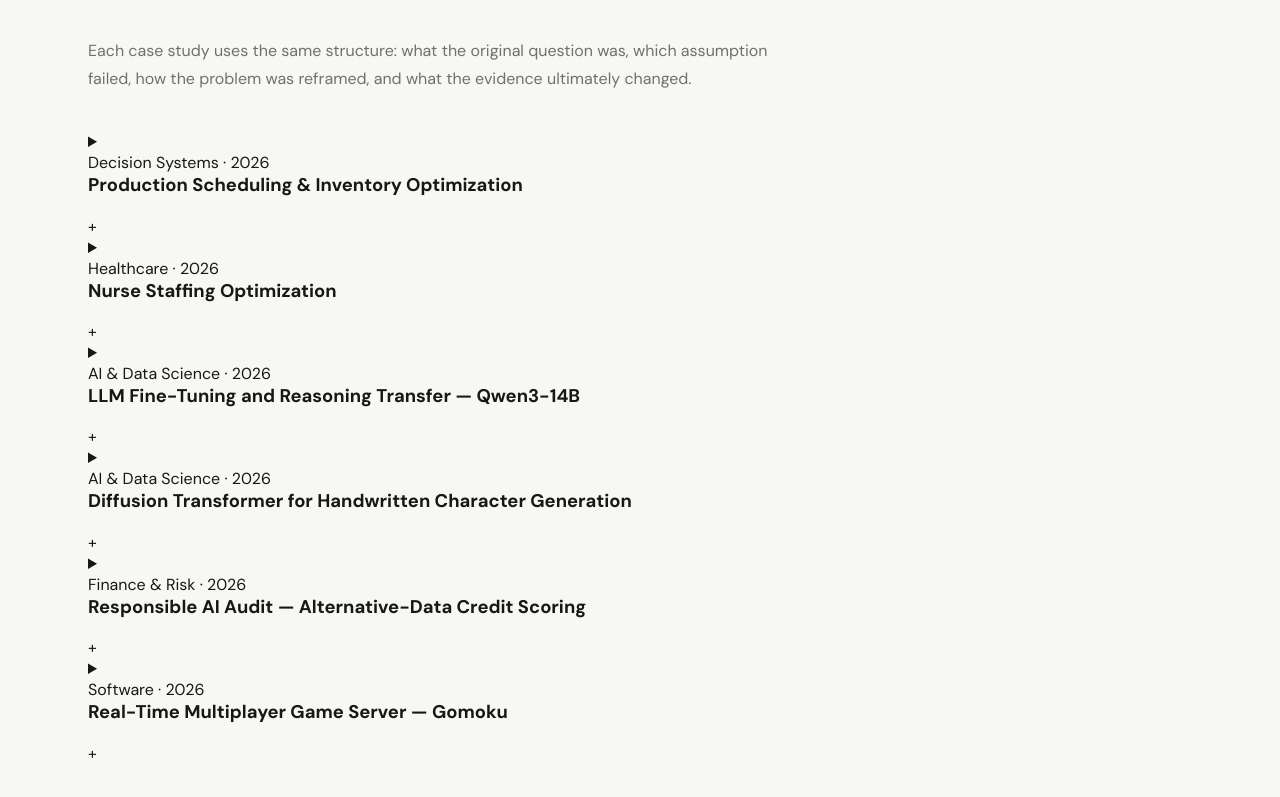
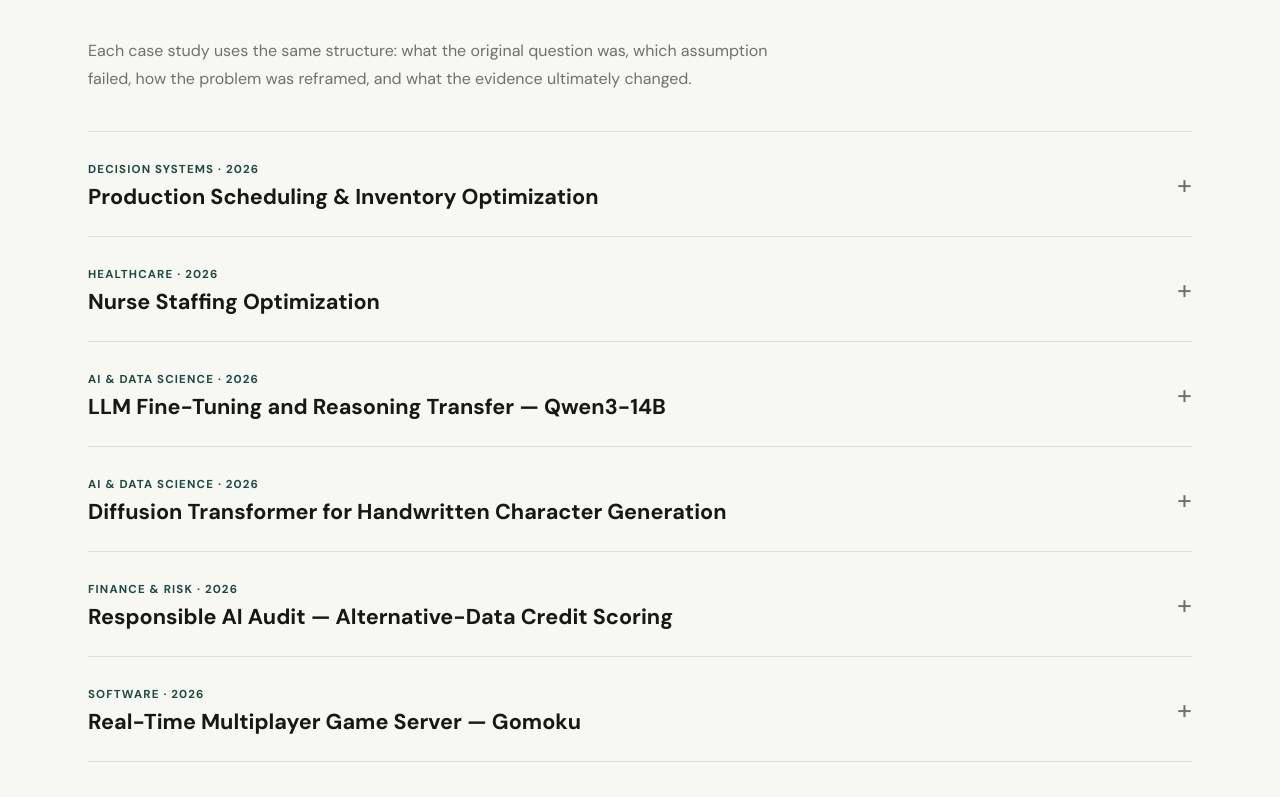
Before and after one commit to LokiLJ/LokiLJ.github.io, a React (Vite) app: page / in a window 1280 px wide. Shown: the part 2663-3460 px from the top of the page. Built offline with nearby package versions, Linux system fonts and the light colour scheme.

Commit message:
v2: style expandable case studies

```diff
--- a/src/styles.css
+++ b/src/styles.css
@@ -191,3 +191,90 @@ footer {
   .area-grid { grid-template-columns: 1fr; }
   footer { flex-direction: column; gap: 8px; }
 }
+
+
+.case-list {
+  border-top: 1px solid var(--line);
+}
+
+.case-study {
+  border-bottom: 1px solid var(--line);
+}
+
+.case-study summary {
+  list-style: none;
+  cursor: pointer;
+  padding: 25px 0;
+  display: flex;
+  justify-content: space-between;
+  align-items: center;
+  gap: 24px;
+}
+
+.case-study summary::-webkit-details-marker { display: none; }
+.case-study summary h3 { margin: 5px 0 0; font-size: 1.35rem; }
+.case-area, .case-label {
+  color: var(--accent);
+  font-size: .72rem;
+  font-weight: 700;
+  letter-spacing: .1em;
+  text-transform: uppercase;
+}
+
+.case-toggle {
+  font-size: 1.7rem;
+  color: var(--muted);
+  transition: transform .2s ease;
+}
+
+.case-study[open] .case-toggle { transform: rotate(45deg); }
+
+.case-body {
+  padding: 0 0 34px;
+  max-width: 1020px;
+}
+
+.case-context {
+  color: var(--muted);
+  line-height: 1.7;
+  max-width: 760px;
+}
+
+.case-grid {
+  display: grid;
+  grid-template-columns: repeat(2, minmax(0, 1fr));
+  gap: 12px 34px;
+  margin-top: 24px;
+}
+
+.case-grid > div {
+  border-top: 1px solid var(--line);
+  padding-top: 16px;
+}
+
+.case-grid p {
+  margin: 8px 0 0;
+  line-height: 1.7;
+  color: var(--muted);
+}
+
+.publication-note {
+  margin-top: 22px;
+  padding: 14px 16px;
+  background: #f0f1ec;
+  border-radius: 10px;
+  color: var(--muted);
+  font-size: .82rem;
+  line-height: 1.55;
+}
+
+.case-link {
+  display: inline-block;
+  margin-top: 16px;
+  font-weight: 700;
+}
+
+@media (max-width: 680px) {
+  .case-grid { grid-template-columns: 1fr; }
+  .case-study summary { align-items: flex-start; }
+}
```
